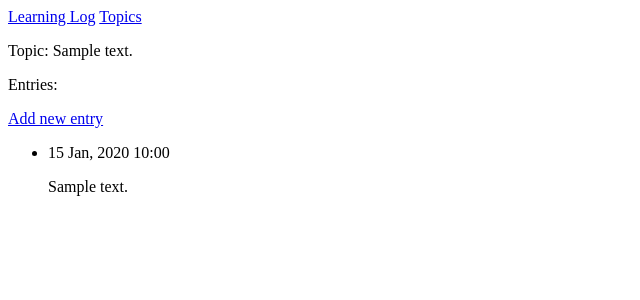
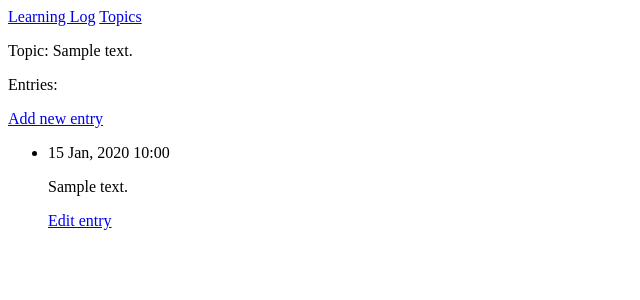
Before and after one commit to diskrat/django-learning-log, a Django app: page /topics/1/ in a window 1280 px wide. Shown: the top 300 px of the page, without its empty margins (0-640 px from the left). Run offline with Django 5.2, Linux system fonts and the light colour scheme; tables that the repository leaves empty hold one stand-in row (values such as "Sample post").

Commit message:
feat: edit entries implemented

```diff
--- a/learning_logs/templates/learning_logs/topic.html
+++ b/learning_logs/templates/learning_logs/topic.html
@@ -13,6 +13,11 @@
             <li>
                 <p>{{ entry.date_added|date:'d M, Y H:i' }}</p>
                 <p> {{ entry.text|linebreaks }} </p>
+                <p>
+                    <a href="{% url 'learning_logs:edit_entry' entry.id %}">
+                        Edit entry
+                    </a>
+                </p>
             </li>
         {% empty %}
             <li> No entries? </li>
--- a/learning_logs/urls.py
+++ b/learning_logs/urls.py
@@ -12,5 +12,5 @@ urlpatterns = [
     path('topics/<int:topic_id>/',views.topic,name='topic'),
     path('new_topic/', views.new_topic,name='new_topic'),
     path('new_entry/<int:topic_id>/', views.new_entry,name='new_entry'),
-
+    path('edit_entry/<int:entry_id>/',views.edit_entry,name='edit_entry'),
 ]
--- a/learning_logs/views.py
+++ b/learning_logs/views.py
@@ -1,6 +1,6 @@
 from django.shortcuts import render,redirect
 
-from .models import Topic
+from .models import Topic,Entry
 from .forms import TopicForm,EntryForm
 # Create your views here.
 def index(request):
@@ -48,3 +48,19 @@ def new_entry(request,topic_id):
             return redirect('learning_logs:topic',topic_id=topic_id)
     context = {'topic':topic,'form':form}
     return render(request,'learning_logs/new_entry.html',context)
+
+def edit_entry(request,entry_id):
+    """Edit an entry"""
+    entry = Entry.objects.get(id=entry_id)
+    topic = entry.topic
+
+    if request.method != 'POST':
+        form = EntryForm(instance=entry)
+
+    else:
+        form = EntryForm(instance=entry,data=request.POST)
+        if form.is_valid():
+            form.save()
+            return redirect('learning_logs:topic',topic_id=topic.id)
+    context = {'entry':entry,'topic':topic,'form':form}
+    return render(request,'learning_logs/edit_entry.html',context)
```
Also changed, not shown: learning_logs/templates/learning_logs/edit_entry.html (added, +12 -0 lines).
